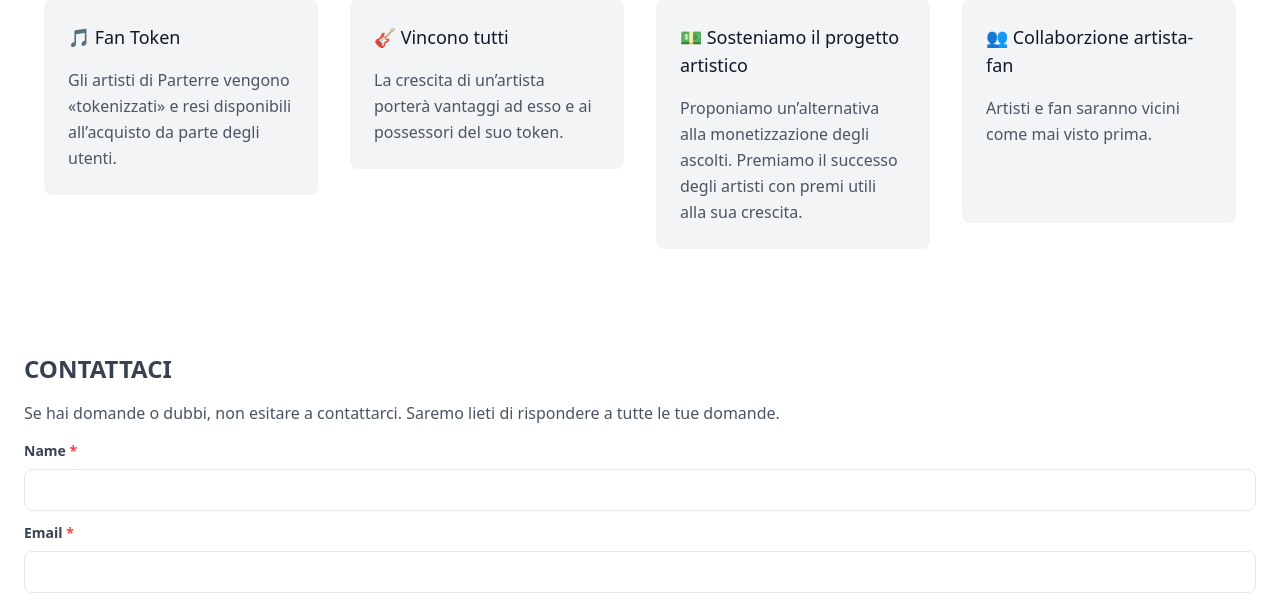
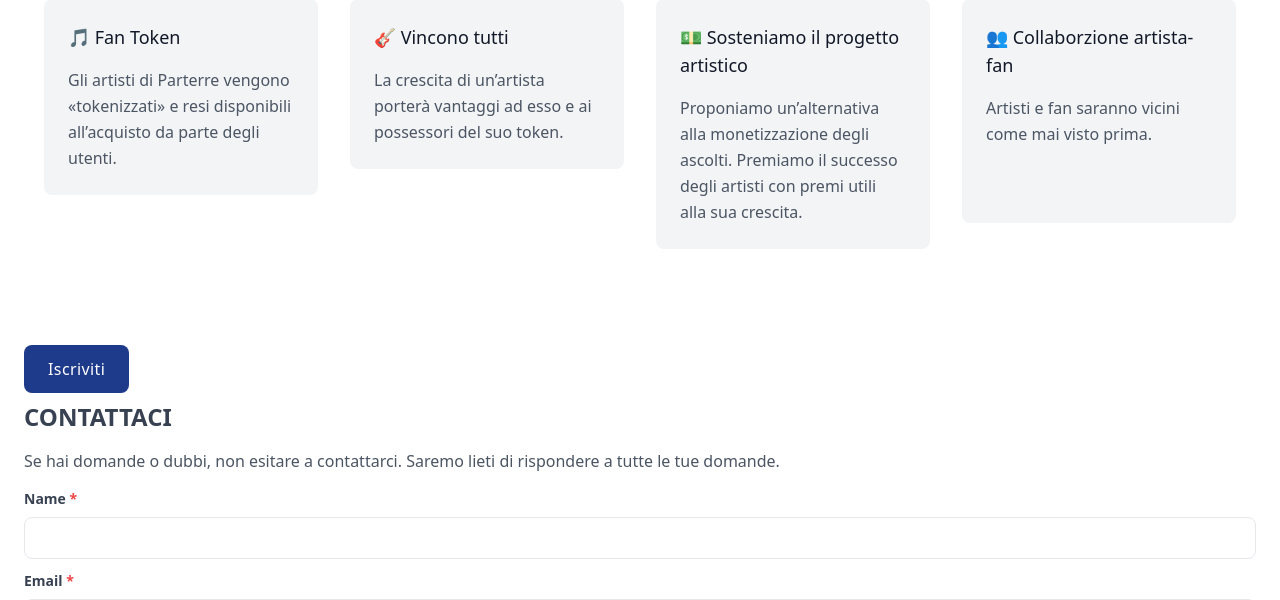
Before and after one commit to liuuuk311/parterre, a Django app: page / in a window 1280 px wide. Shown: the part 1787-2387 px from the top of the page. Run offline with Django 4.2, Linux system fonts and the light colour scheme; parts of the project's set-up code (start-up, migrations or seed data) failed here and were passed over; some libraries are stand-ins or nearby versions.

Commit message:
aggiunti bottoni

```diff
--- a/web/parterre/templates/parterre/partials/quattro_who_we_are.html
+++ b/web/parterre/templates/parterre/partials/quattro_who_we_are.html
@@ -32,4 +32,7 @@
         </div>
       </div>
     </div>
+    <div class="flex flex-row text-center gap-x-3">
+        {% include "utils/buttons/primary_button.html" with label="Iscriviti" href="#" %}
+    </div>
 </section>
--- a/web/parterre/templates/parterre/partials/tre_how_it_works.html
+++ b/web/parterre/templates/parterre/partials/tre_how_it_works.html
@@ -17,6 +17,9 @@
             3. Acquista i Token dei tuoi artisti preferiti.<br>
             4. Supporta i tuoi artisti e vinci fantastici premi.<br></p>
           <div class="flex items-center flex-wrap pb-4 mb-4 border-b-2 border-gray-100 mt-auto w-full">
+            <div class="flex flex-row text-center gap-x-3">
+                {% include "utils/buttons/primary_button.html" with label="Iscriviti" href="#" %}
+            </div>
           </div>
 
 
```
